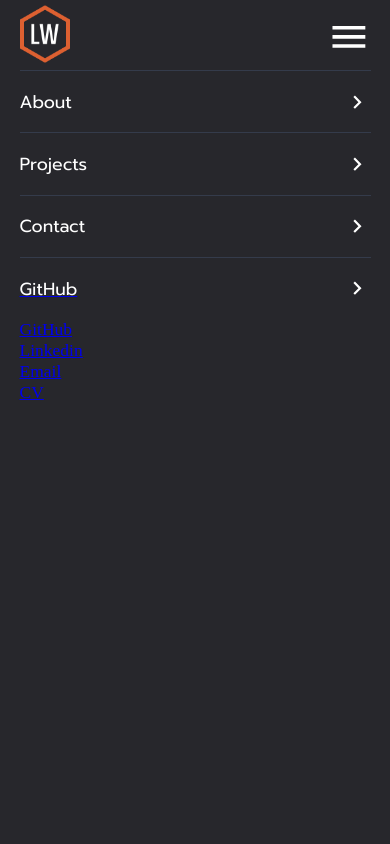
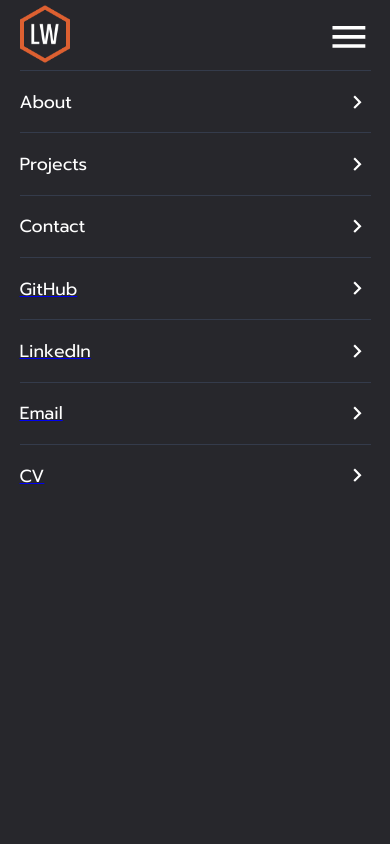
Before and after one commit to leoarthurwall/My-Portfolio, a React (Create React App) app: page / in a window 390 px wide. Both pictures are taken after a click on the icon 348 px from the left and 36 px from the top of the page. Shown: the top 844 px of the page. Built offline with nearby package versions, Linux system fonts and the light colour scheme; a web font is replaced by a local one.

Commit message:
added all the links to the modal menu

```diff
--- a/src/Components/Navbar/NavMobile/NavMobile.js
+++ b/src/Components/Navbar/NavMobile/NavMobile.js
@@ -75,52 +75,39 @@ const NavMobile = () => {
               </a>
               <NavigateNextIcon />
             </li>
-
-            <div className="modal-icon-container">
-              <div className="nav-mobile-modal-icon-container">
+            <li className="nav-list-item-mobile">
               <a
-                  className="modal-icon-individual"
-                  href={"https://github.com/leoarthurwall"}
-                  target="_blank"
-                  rel="noopener noreferrer"
-                >
-                  <p>GitHub</p>
-                </a>
-              </div>
-              <div className="nav-mobile-modal-icon-container">
-                <a
-                  className="modal-icon-individual"
                 href={"https://www.linkedin.com/in/leo-wall/"}
                 target="_blank"
                 rel="noopener noreferrer"
               >
-                  <p>Linkedin</p>
+                <p className="modal-menu-name">LinkedIn</p>
               </a>
-              </div>
-              <div className="nav-mobile-modal-icon-container">
+              <NavigateNextIcon />
+            </li>
+            <li className="nav-list-item-mobile">
               <a
-                  className="modal-icon-individual"
                 href={`mailto:leowall93@gmail.com`}
                 target="_blank"
                 rel="noopener noreferrer"
               >
-                  <p>Email</p>
+                <p className="modal-menu-name">Email</p>
               </a>
-              </div>
-              <div className="nav-mobile-modal-icon-container">
+              <NavigateNextIcon />
+            </li>
+            <li className="nav-list-item-mobile">
               <a
-                  className="modal-icon-individual"
                 href={`Resume/ResumeLeoWall.pdf`}
                 target="_blank"
                 rel="noopener noreferrer"
               >
-                  <p>CV</p>
+                <p className="modal-menu-name">CV</p>
               </a>
-              </div>
-            </div>
+              <NavigateNextIcon />
+            </li>
           </ul>
         </div>
-      ) : null}
+      ) : (null)}
     </nav>
   );
 };
```
Lines whose indentation alone changed are shown as unchanged.
